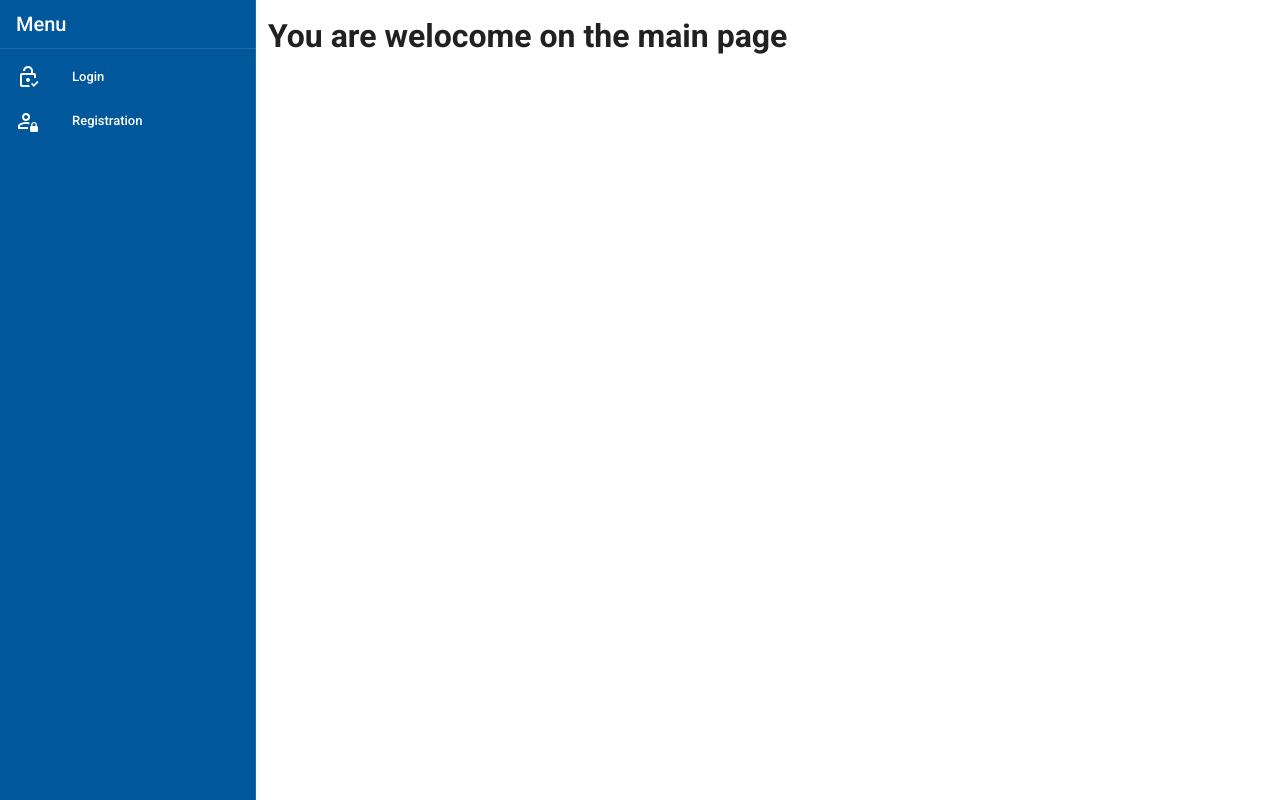
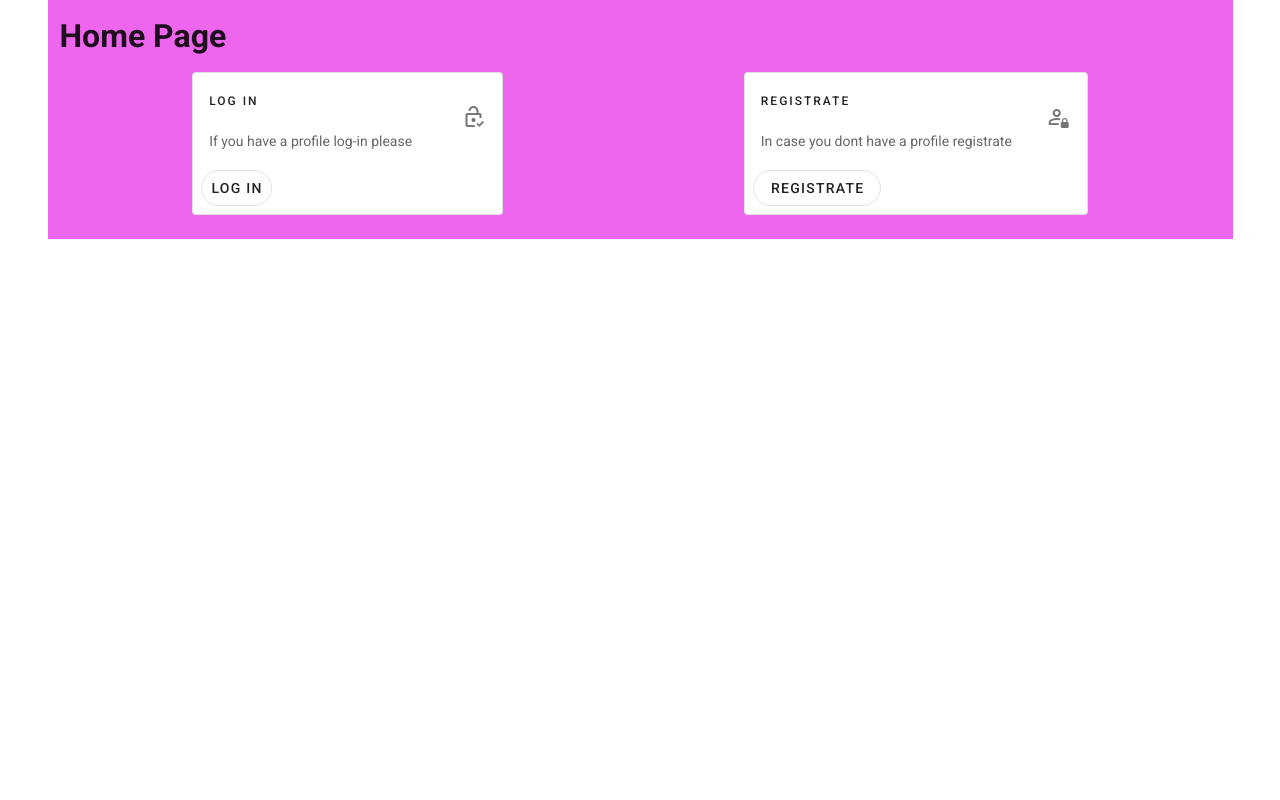
Before and after one commit to tanovikova22/practical-project, a Vue app: page / in a window 1280 px wide. Built offline with nearby package versions, Linux system fonts and the light colour scheme.

Commit message:
made layouts & children routs

```diff
--- a/src/App.vue
+++ b/src/App.vue
@@ -1,32 +1,9 @@
 <template>
   <v-app>
-    <v-navigation-drawer dark app permanent class="light-blue darken-4">
-      <v-list-item>
-        <v-list-item-content>
-          <v-list-item-title class="title">
-            <router-link :to="'/'" tag="button">Menu</router-link>
-          </v-list-item-title>
-        </v-list-item-content>
-      </v-list-item>
-
-      <v-divider></v-divider>
-
-      <v-list dense nav>
-        <v-list-item v-for="item in setMenu" :key="item.title" :to="item.url">
-          <v-list-item-icon>
-            <v-icon>{{ item.icon }}</v-icon>
-          </v-list-item-icon>
-
-          <v-list-item-content>
-            <v-list-item-title>{{ item.title }}</v-list-item-title>
-          </v-list-item-content>
-        </v-list-item>
-      </v-list>
-    </v-navigation-drawer>
     <v-main>
-      <transition mode="out-in">
+      <component :is="layout">
         <router-view></router-view>
-      </transition>
+      </component>
       <v-snackbar :value="showWindow" @input="setError('')">
         {{ getError }}
         <template v-slot:action="{ attrs }">
@@ -42,17 +19,15 @@ import { mapMutations, mapGetters } from "vuex";
 export default {
   name: "App",
 
-  data() {
-    return {
-      right: null
-    };
-  },
-
   methods: {
     ...mapMutations(["setError"])
   },
 
   computed: {
+    layout() {
+      return this.$route.meta.layout || "AuthLayout";
+    },
+
     ...mapGetters(["getError"]),
 
     showWindow() {
@@ -60,31 +35,6 @@ export default {
         return true;
       }
       return false;
-    },
-
-    setMenu() {
-      if (this.isLogged) {
-        return [
-          {
-            title: "Dashboard",
-            icon: "mdi-monitor-dashboard",
-            url: "/dashboard"
-          }
-        ];
-      } else {
-        return [
-          {
-            title: "Login",
-            icon: "mdi-lock-open-check-outline",
-            url: "/login"
-          },
-          {
-            title: "Registration",
-            icon: "mdi-account-lock-outline",
-            url: "/registration"
-          }
-        ];
-      }
     }
   },
   mounted() {
--- a/src/components/HomePage.vue
+++ b/src/components/HomePage.vue
@@ -1,7 +1,37 @@
 <template>
-  <div class="container">
-    <h1>You are welocome on the main page</h1>
-  </div>
+  <v-container class="d-flex flex-row">
+    <v-card class="mx-auto" max-width="344" outlined>
+      <v-list-item three-line>
+        <v-list-item-content>
+          <div class="overline mb-4">LOG IN</div>
+          <v-list-item-subtitle>If you have a profile log-in please</v-list-item-subtitle>
+        </v-list-item-content>
+
+        <v-icon>{{"mdi-lock-open-check-outline"}}</v-icon>
+      </v-list-item>
+
+      <v-card-actions>
+        <v-btn outlined rounded text>LOG IN</v-btn>
+      </v-card-actions>
+    </v-card>
+    <v-card class="mx-auto" max-width="344" outlined>
+      <v-list-item three-line>
+        <v-list-item-content>
+          <div class="overline mb-4">REGISTRATE</div>
+          <v-list-item-subtitle>In case you dont have a profile registrate</v-list-item-subtitle>
+        </v-list-item-content>
+
+        <v-icon>{{ "mdi-account-lock-outline" }}</v-icon>
+      </v-list-item>
+
+      <v-card-actions>
+        <router-link :to="'/registration'">
+          <v-btn outlined rounded text>REGISTRATE</v-btn>
+        </router-link>
+      </v-card-actions>
+    </v-card>
+    <router-view></router-view>
+  </v-container>
 </template>
 
 <script>
--- /dev/null
+++ b/src/components/Profile.vue
@@ -0,0 +1,9 @@
+<template>
+  <div>
+    <h1>PROFILE</h1>
+  </div>
+</template>
+
+<script>
+export default {};
+</script>
--- /dev/null
+++ b/src/components/Users.vue
@@ -0,0 +1,9 @@
+<template>
+  <div>
+    <h1>USERS</h1>
+  </div>
+</template>
+
+<script>
+export default {};
+</script>
--- /dev/null
+++ b/src/layouts/AuthLayout.vue
@@ -0,0 +1,18 @@
+<template>
+  <div class="container">
+    <h1>Home Page</h1>
+    <slot/>
+  </div>
+</template>
+
+<script>
+export default {
+  name: "AuthLayout"
+};
+</script>
+
+<style lang="scss" scoped>
+.container {
+  background-color: #e6e;
+}
+</style>
--- /dev/null
+++ b/src/layouts/DashboardLayout.vue
@@ -0,0 +1,64 @@
+<template>
+  <div>
+    <v-navigation-drawer dark app permanent class="light-blue darken-4">
+      <v-list-item>
+        <v-list-item-content>
+          <v-list-item-title class="title">
+            <router-link :to="'/'" tag="button">Menu</router-link>
+          </v-list-item-title>
+        </v-list-item-content>
+      </v-list-item>
+
+      <v-divider></v-divider>
+
+      <v-list dense nav>
+        <v-list-item v-for="item in setMenu" :key="item.title" :to="item.url">
+          <v-list-item-icon>
+            <v-icon>{{ item.icon }}</v-icon>
+          </v-list-item-icon>
+
+          <v-list-item-content>
+            <v-list-item-title>{{ item.title }}</v-list-item-title>
+          </v-list-item-content>
+        </v-list-item>
+      </v-list>
+    </v-navigation-drawer>
+    <slot/>
+  </div>
+</template>
+
+<script>
+export default {
+  name: "DashboardLayout",
+
+  computed: {
+    setMenu() {
+      {
+        return [
+          {
+            title: "Dashboard",
+            icon: "mdi-monitor-dashboard",
+            url: "/dashboard"
+          },
+          {
+            title: "Users",
+            icon: "mdi-lock-open-check-outline",
+            url: "/users"
+          },
+          {
+            title: "Profile",
+            icon: "mdi-account-lock-outline",
+            url: "/profile"
+          }
+        ];
+      }
+    }
+  }
+};
+</script>
+
+<style lang="scss" scoped>
+div {
+  background-color: yellow;
+}
+</style>
--- a/src/main.js
+++ b/src/main.js
@@ -5,6 +5,12 @@ import router from './router';
 import Vuelidate from 'vuelidate';
 import store from "./store";
 import firebase from "firebase";
+
+import AuthLayout from './layouts/AuthLayout'
+import DashboardLayout from './layouts/DashboardLayout'
+
+Vue.component('AuthLayout', AuthLayout)
+Vue.component('DashboardLayout', DashboardLayout)
 
 Vue.config.productionTip = false
 
--- a/src/router/index.js
+++ b/src/router/index.js
@@ -5,7 +5,9 @@ import Registration from '../components/Registration'
 import LogIn from '../components/LogIn'
 import DashBoard from '../components/DashBoard'
 import HomePage from '../components/HomePage'
-import store from '../store';
+import store from '../store'
+import Users from '../components/Users'
+import Profile from '../components/Profile'
 
 Vue.use(Router);
 
@@ -24,21 +26,39 @@ export default new Router(
         mode: 'history',
         routes: [
             {
-                path: '/login',
-                component: LogIn
-            },
-            {
-                path: '/registration',
-                component: Registration,
-            },
-            {
                 path: '/dashboard',
                 component: DashBoard,
-                beforeEnter: guard
+                beforeEnter: guard,
+                meta: {
+                    layout: 'DashboardLayout'
+                },
+                children: [
+                    {
+                        path: 'users',
+                        component: Users
+                    },
+                    {
+                        path: 'profile',
+                        component: Profile
+                    }
+                ]
             },
             {
                 path: '/',
-                component: HomePage
+                component: HomePage,
+                meta: {
+                    layout: 'AuthLayout'
+                },
+                children: [
+                    {
+                        path: 'login',
+                        component: LogIn
+                    },
+                    {
+                        path: 'registration',
+                        component: Registration
+                    },
+                ]
             }
         ],
     })
--- a/src/store/getters.js
+++ b/src/store/getters.js
@@ -3,7 +3,9 @@ const getters = {
     isLogged: ({ auth }) => auth.user !== null,
 
     getLoading: ({ common }) => common.loading,
-    getError: ({ common }) => common.error
+    getError: ({ common }) => common.error,
+
+    getLayout: ({ layouts }) => layouts.layout
 }
 
 export default getters;
--- a/src/store/index.js
+++ b/src/store/index.js
@@ -5,6 +5,7 @@ import getters from './getters'
 import auth from './modules/auth'
 import dashboard from './modules/dashboard'
 import common from './modules/common'
+import layouts from './modules/layouts'
 
 Vue.use(Vuex);
 
@@ -13,7 +14,8 @@ export default new Vuex.Store({
     modules: {
         auth,
         dashboard,
-        common
+        common,
+        layouts
     },
     getters
 })
--- a/src/store/modules/common.js
+++ b/src/store/modules/common.js
@@ -10,14 +10,5 @@ export default {
         setError(state, payload) {
             state.error = payload
         }
-    },
-
-    getters: {
-        getLoading(state) {
-            return state.loading
-        },
-        getError(state) {
-            return state.error
-        }
     }
 }
--- /dev/null
+++ b/src/store/modules/layouts.js
@@ -0,0 +1,11 @@
+export default {
+    state: {
+        layout: 'AuthLayout'
+    },
+
+    matations: {
+        setLayout(state, payload) {
+            state.layout = payload
+        }
+    }
+}
```
